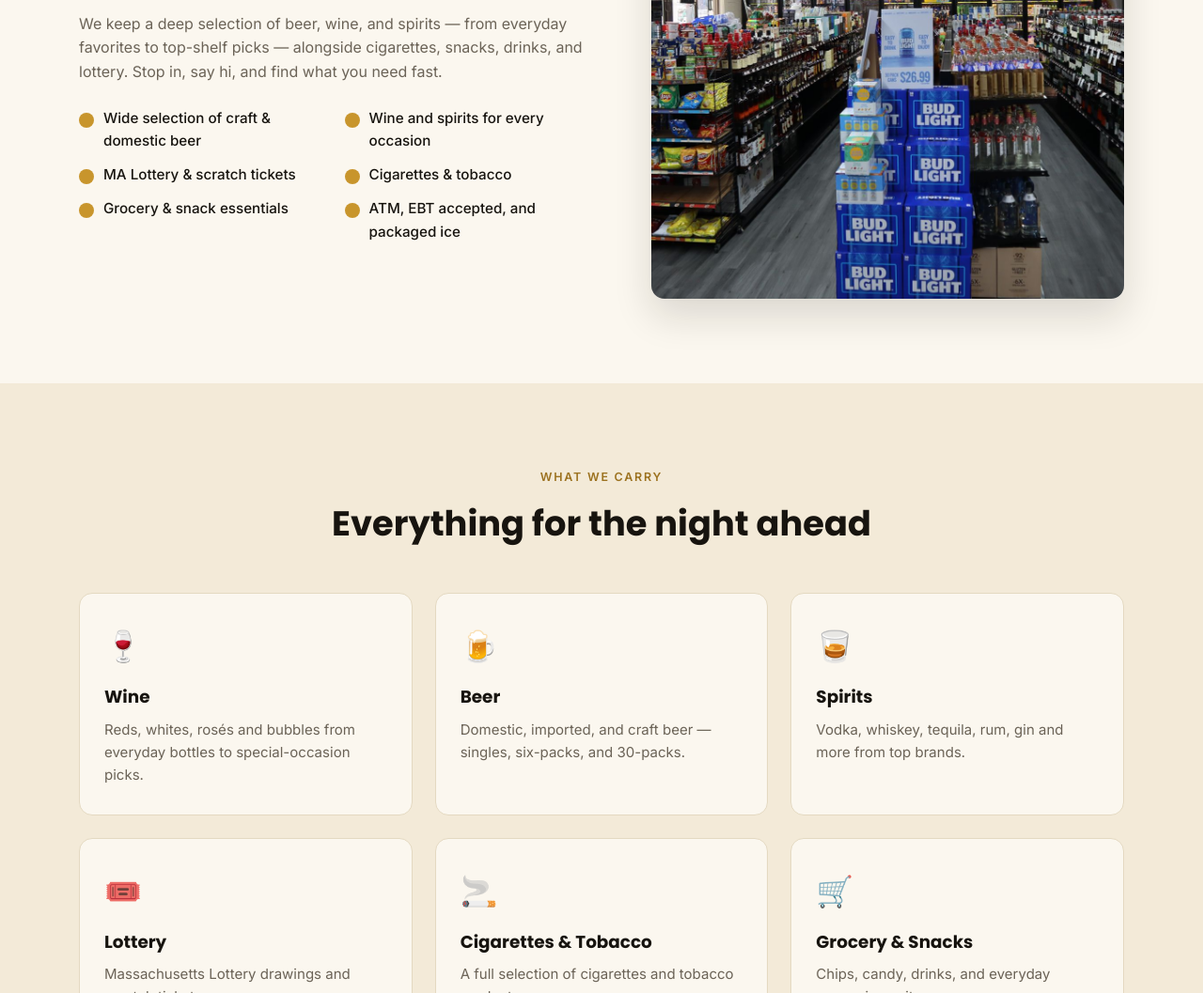
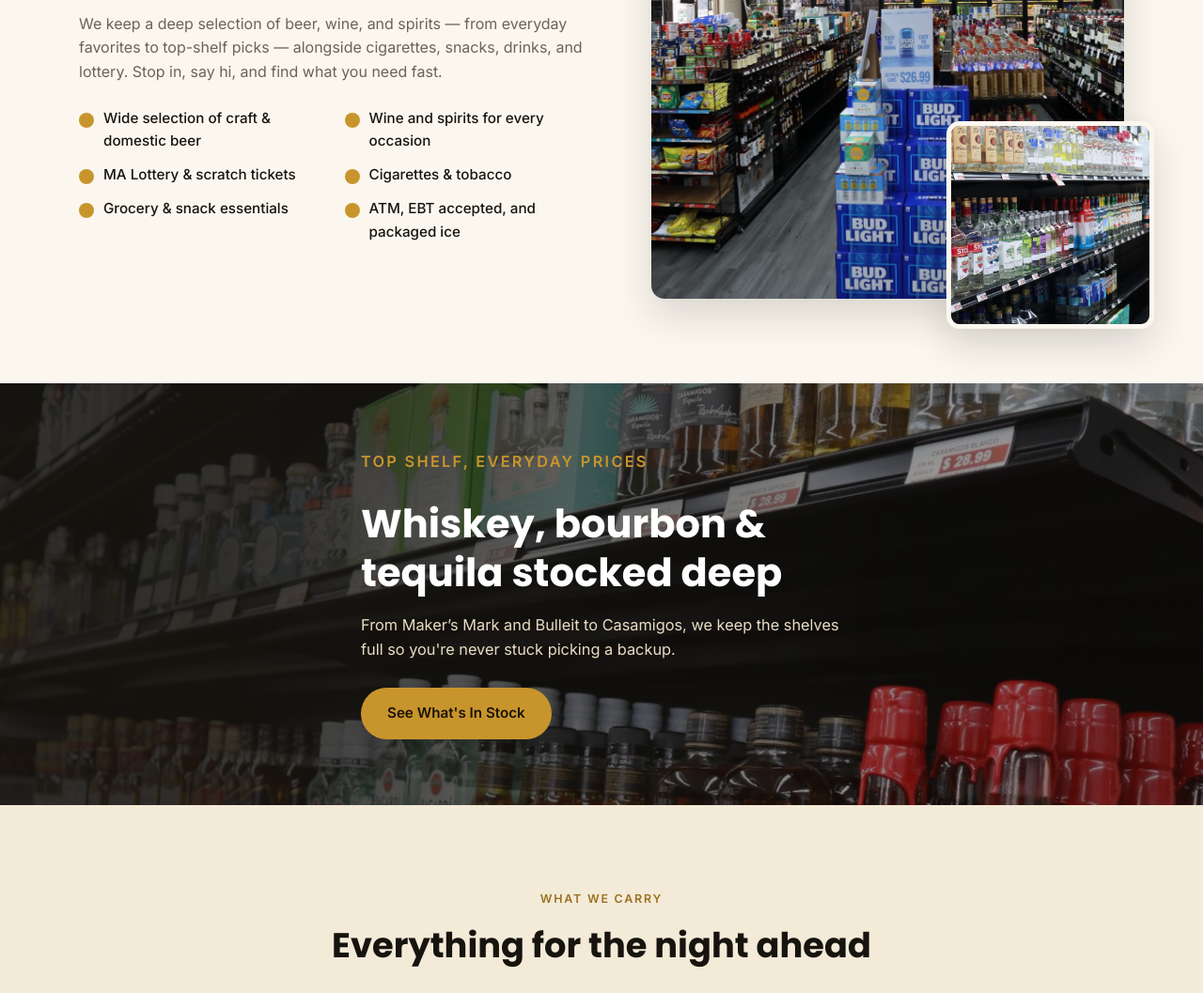
Before and after one commit to devrpatel27-eng/Littleton-Convince, a plain HTML site: page index.html in a window 1280 px wide. Shown: the part 1286-2343 px from the top of the page at 94% size. Drawn offline with Linux system fonts and the light colour scheme.

Commit message:
Use the store photos more deliberately across the page
- About section now shows a layered photo collage (interior aisle +
  an overlapping vodka/liqueur close-up) instead of a single flat image.
- Added a full-bleed "Top Shelf, Everyday Prices" banner between About
  and What We Carry, built from the whiskey/bourbon/tequila shelf photo,
  so every unique product photo earns a dedicated spot instead of only
  appearing in the gallery grid.

Co-Authored-By: Claude Sonnet 5 <noreply@anthropic.com>
Claude-Session: https://claude.ai/code/session_01WsDd6Kjw8DvKuum1uAVMZ5

```diff
--- a/index.html
+++ b/index.html
@@ -100,8 +100,22 @@
           </ul>
         </div>
         <div class="about-media">
-          <img src="images/interior-aisle.jpg" alt="Inside Littleton Convenience showing aisles of beer, wine, and spirits" />
+          <img class="about-media-main" src="images/interior-aisle.jpg" alt="Inside Littleton Convenience showing aisles of beer, wine, and spirits" />
+          <img class="about-media-accent" src="images/vodka-shelf.jpg" alt="Close-up of vodka and flavored liqueur bottles on the shelf" />
         </div>
+      </div>
+    </section>
+
+    <section class="feature-banner">
+      <div class="feature-media">
+        <img src="images/whiskey-shelf.jpg" alt="Shelf of whiskey, bourbon and tequila at Littleton Convenience" loading="lazy" />
+        <div class="feature-overlay"></div>
+      </div>
+      <div class="container feature-content">
+        <p class="eyebrow">Top Shelf, Everyday Prices</p>
+        <h2>Whiskey, bourbon &amp; tequila stocked deep</h2>
+        <p>From Maker&rsquo;s Mark and Bulleit to Casamigos, we keep the shelves full so you're never stuck picking a backup.</p>
+        <a class="btn btn-primary" href="#gallery">See What's In Stock</a>
       </div>
     </section>
 
--- a/styles.css
+++ b/styles.css
@@ -236,12 +236,51 @@ h2.center { text-align: center; max-width: 640px; margin: 0 auto 44px; }
   border-radius: 50%;
   background: var(--gold);
 }
-.about-media img {
+.about-media {
+  position: relative;
+}
+.about-media-main {
+  width: 100%;
   border-radius: var(--radius);
   box-shadow: var(--shadow);
   aspect-ratio: 4/5;
   object-fit: cover;
 }
+.about-media-accent {
+  position: absolute;
+  bottom: -32px;
+  right: -32px;
+  width: 44%;
+  aspect-ratio: 1/1;
+  object-fit: cover;
+  border-radius: var(--radius);
+  border: 5px solid var(--paper);
+  box-shadow: var(--shadow);
+}
+
+/* Feature banner */
+.feature-banner {
+  position: relative;
+  min-height: 56vh;
+  display: flex;
+  align-items: center;
+  overflow: hidden;
+  color: #fff;
+}
+.feature-media { position: absolute; inset: 0; }
+.feature-media img { width: 100%; height: 100%; object-fit: cover; object-position: center 30%; }
+.feature-overlay {
+  position: absolute; inset: 0;
+  background: linear-gradient(100deg, rgba(23,20,15,0.88) 20%, rgba(23,20,15,0.45) 75%);
+}
+.feature-content { position: relative; max-width: 560px; padding: 70px 24px; }
+.feature-banner .eyebrow { color: var(--gold); }
+.feature-content h2 {
+  font-size: clamp(1.8rem, 3.6vw, 2.6rem);
+  margin: 0 0 16px;
+  line-height: 1.25;
+}
+.feature-content p { color: #e9ddc5; margin: 0 0 28px; font-size: 1.02rem; }
 
 /* Shop */
 .shop { padding: 90px 0; background: var(--cream); }
@@ -362,6 +401,8 @@ h2.center { text-align: center; max-width: 640px; margin: 0 auto 44px; }
   .gallery-grid { grid-template-columns: 1fr; grid-auto-rows: 240px; }
   .gallery-item.span-2, .gallery-item.span-3 { grid-column: span 1; }
   .about-list { grid-template-columns: 1fr; }
+  .about-media-accent { right: -12px; bottom: -20px; width: 40%; }
+  .feature-content { padding: 56px 24px; }
   .footer-inner { flex-direction: column; text-align: center; }
   .footer-note { max-width: none; }
 }
```
